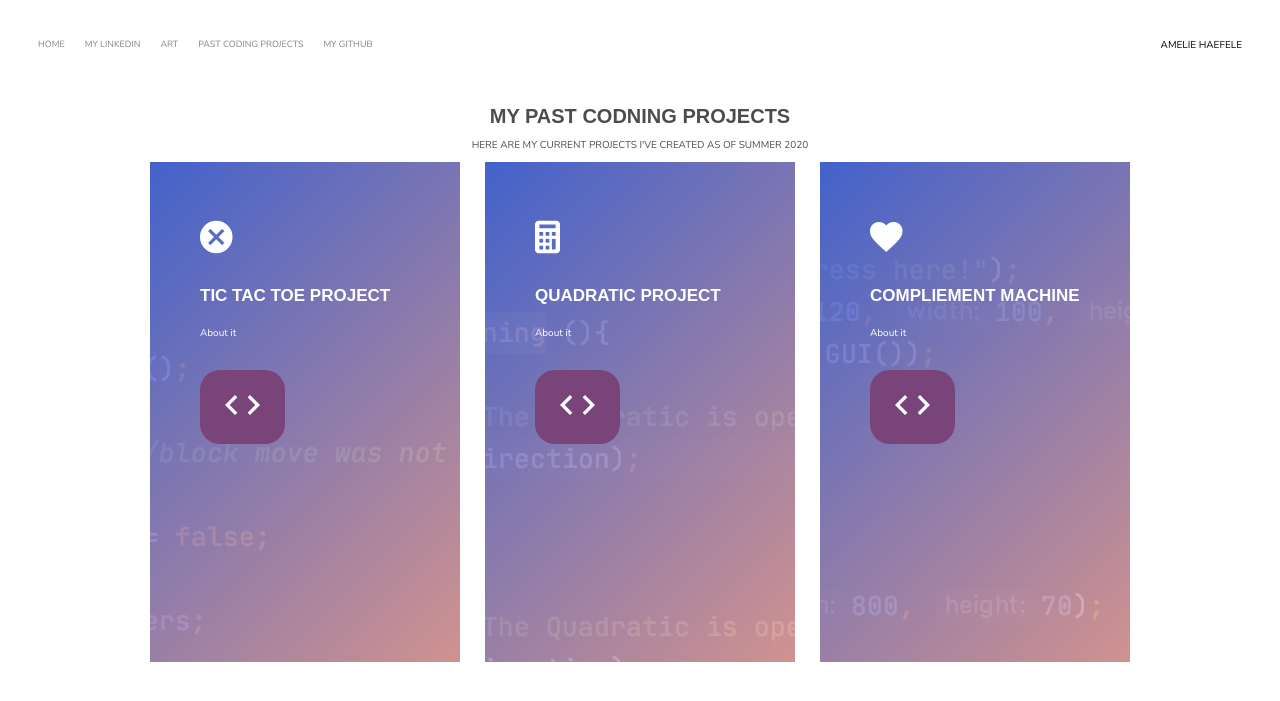
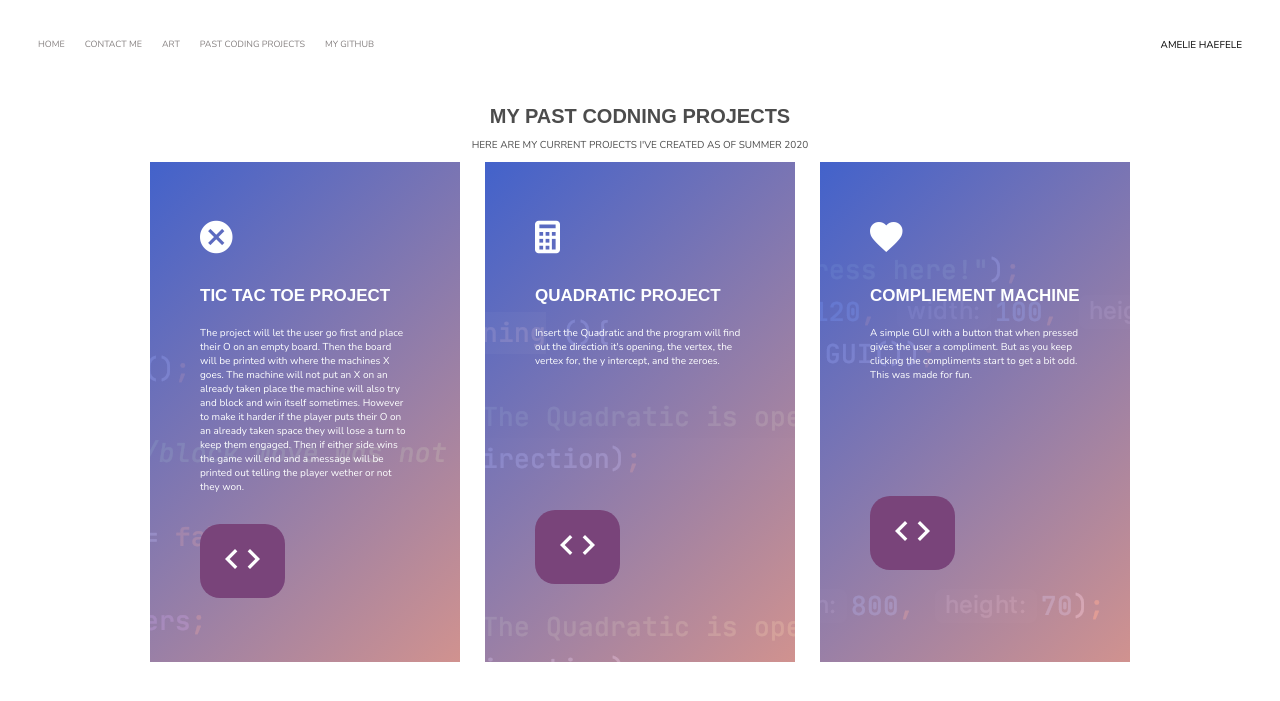
Before and after one commit to AmelieHaefeleUniversity/AmelieHaefeleWebsite, a Flask app: page /static/CodingProjects.html in a window 1280 px wide. Shown: the top 701 px of the page. Run offline with Flask 2, Linux system fonts and the light colour scheme; some web fonts are replaced.

```diff
--- a/static/CodingProjects.html
+++ b/static/CodingProjects.html
@@ -26,12 +26,13 @@
             <div class="nav-wrapper">
 
                 <div class="leftside">
+
                     <div class="nav-link-wrapper">
-                        <a href="index.html">Home</a>
+                    <a href="/">Home</a>
                     </div>
 
                     <div class="nav-link-wrapper">
-                        <a href="https://www.linkedin.com/in/amelie-haefele/">My LinkedIn</a>
+                    <a href="static/contact.html">Contact Me</a>
                     </div>
 
                     <div class="nav-link-wrapper">
@@ -39,7 +40,7 @@
                     </div>
 
                     <div class="nav-link-wrapper">
-                        <a href="CodingProjects.html">Past coding Projects</a>
+                    <a href="static/CodingProjects.html">Past coding Projects</a>
                     </div>
 
                     <div class="nav-link-wrapper">
@@ -55,7 +56,6 @@
             </div>
         </div>
     </header>
-
         <main>
 
 
@@ -71,27 +71,28 @@
                     <div class="projects-grid-item TicTacToe">
                         <i class="icon ion-md-close-circle"></i>
                         <h1>Tic Tac Toe Project</h1>
-                            <p>About it</p>
+                            <p>The project will let the user go first and place their O on an empty board. Then the board will be printed with where the machines X goes. The machine will not put an X on an already taken place the machine will also try and block and win itself sometimes. However to make it harder if the player puts their O on an already taken space they will lose a turn to keep them engaged. Then if either side wins the game will end and a message will be printed out telling the player wether or not they won.
+                            </p>
                             <div class="cta">
-                                <a href="" class="btn"><i class ="icon ion-md-code"></i></a>
+                                <a href="https://github.com/AmelieHaefeleUniversity/TicTacToe" class="btn"><i class ="icon ion-md-code"></i></a>
                             </div>
                         </div>
 
                     <div class="projects-grid-item Quad">
                         <i class="icon ion-md-calculator"></i>
                         <h1>Quadratic Project</h1>
-                        <p>About it</p>
+                        <p>Insert the Quadratic and the program will find out the direction it's opening, the vertex, the vertex for, the y intercept, and the zeroes.<br><br><br><br><br><br><br><br><br></p>
                         <div class="cta">
-                            <a href="" class="btn"><i class ="icon ion-md-code"></i></a>
+                            <a href="https://github.com/AmelieHaefeleUniversity/Quadratic-Calculator" class="btn"><i class ="icon ion-md-code"></i></a>
                         </div>
                     </div>
 
                     <div class="projects-grid-item Compliement">
                         <i class="icon ion-md-heart"></i>
                         <h1>Compliement Machine</h1>
-                        <p>About it</p>
+                        <p>A simple GUI with a button that when pressed gives the user a compliment. But as you keep clicking the compliments start to get a bit odd. This was made for fun.<br><br><br><br><br><br><br></p>
                         <div class="cta">
-                            <a href="" class="btn"><i class ="icon ion-md-code"></i></a>
+                            <a href="https://github.com/AmelieHaefeleUniversity/Compliment-Machine" class="btn"><i class ="icon ion-md-code"></i></a>
                         </div>
                     </div>
 
@@ -111,4 +112,12 @@
 
 </body>
 
+
+
+
+
+
+
+</body>
+
 </html>
```
Also changed, not shown: static/contact.html (+5 -4 lines), templates/index.html (+4 -4 lines). Lines whose indentation alone changed are shown as unchanged.
